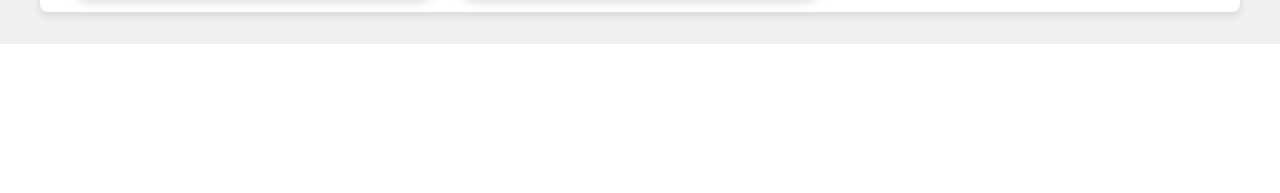
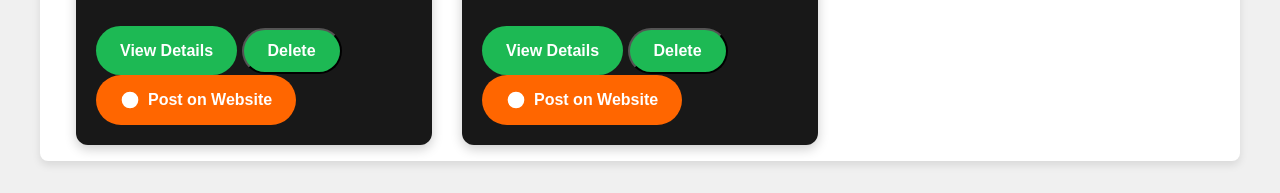
Before and after one commit to AdithyaRajesh1/SpotifyWrapper, a Django app: page /wrapped/intro/ in a window 1280 px wide. Shown: the part 2275-2468 px from the top of the page. Before the commit the page ends 2319 px from the top, so only its background shows below. Run offline with Django 5.2, Linux system fonts and the light colour scheme; a user stored in the database is signed in; data comes from the database, SQL or seed files in the repository; both versions use the stored data as it was after the commit.

Commit message:
Did some Error Handling

```diff
--- a/Api/templates/savedwraps.html
+++ b/Api/templates/savedwraps.html
@@ -27,7 +27,6 @@
                             {% csrf_token %}
                             <button type="submit" class="btn btn-danger">Delete</button>
                         </form>
-                        <a href="{% url 'wrap_detail' wrap.id %}" class="btn">View Details</a>
 
                         <!-- Post on Website Button -->
                     <a href="{% url 'post_wrap_to_website' wrap.id %}" class="share-button" style="background-color: #ff6600;" title="Post on Website">
--- a/Api/templates/wrapped.html
+++ b/Api/templates/wrapped.html
@@ -95,8 +95,6 @@
                 </svg>
                 Copy for Instagram
             </button>
-            <!-- Post on Website Button -->
-            <a href="{% url 'post_list' %}" class="btn">Go to Posts</a>
         </div>
     </section>
 
--- a/Api/templates/wrapped_overview.html
+++ b/Api/templates/wrapped_overview.html
@@ -41,6 +41,15 @@
                             {% csrf_token %}
                             <button type="submit" class="btn btn-danger">Delete</button>
                         </form>
+
+                        <a href="{% url 'post_wrap_to_website' wrap.id %}" class="share-button" style="background-color: #ff6600;" title="Post on Website">
+                            <svg class="share-icon" viewBox="0 0 24 24">
+                                <path d="M12 2a10 10 0 1 0 10 10A10 10 0 0 0 12 2z"></path>
+                                <line x1="12" y1="6" x2="12" y2="18"></line>
+                                <line x1="6" y1="12" x2="18" y2="12"></line>
+                            </svg>
+                            Post on Website
+                        </a>
                     </div>
                 </div>
             {% endfor %}
```
Also changed, not shown: db.sqlite3.
